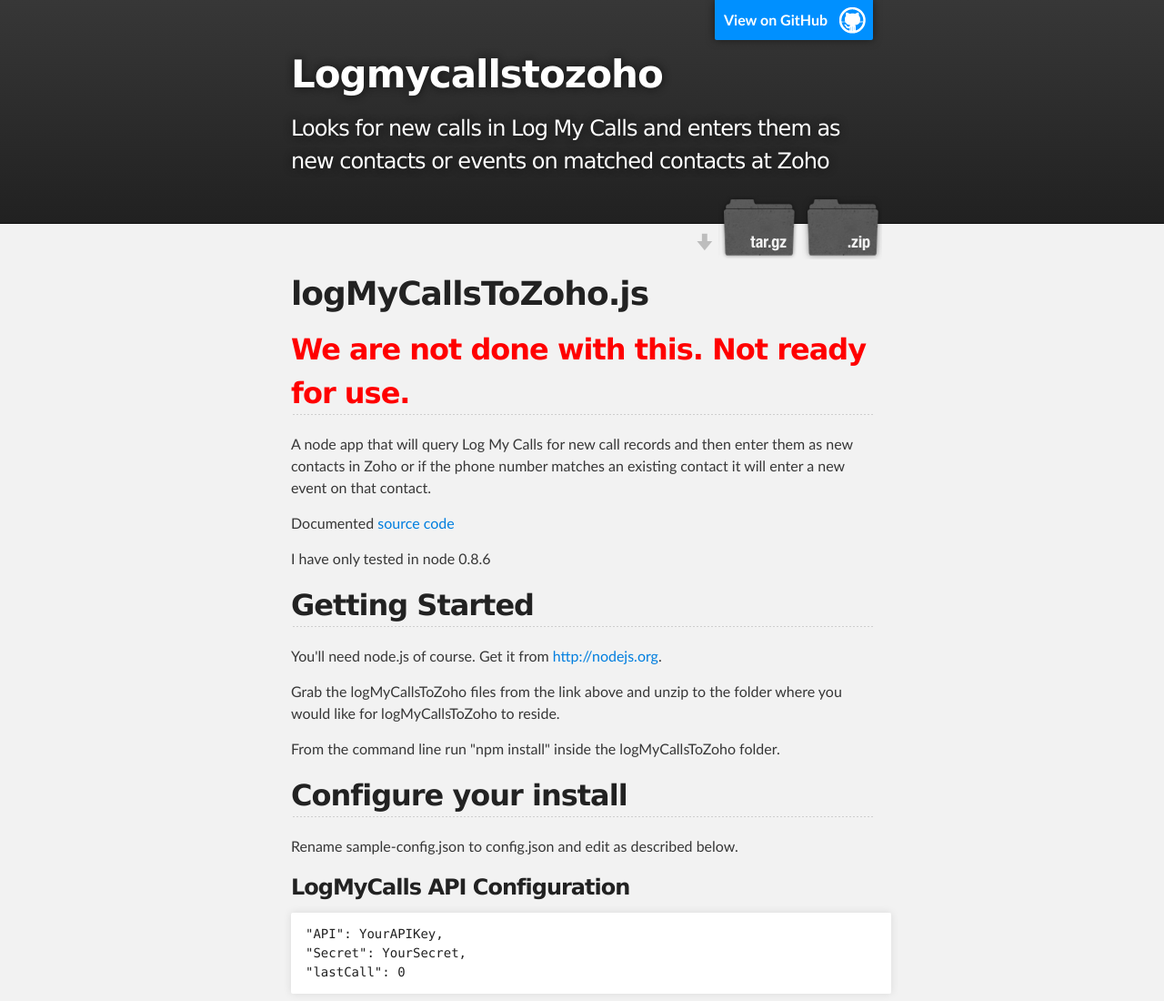
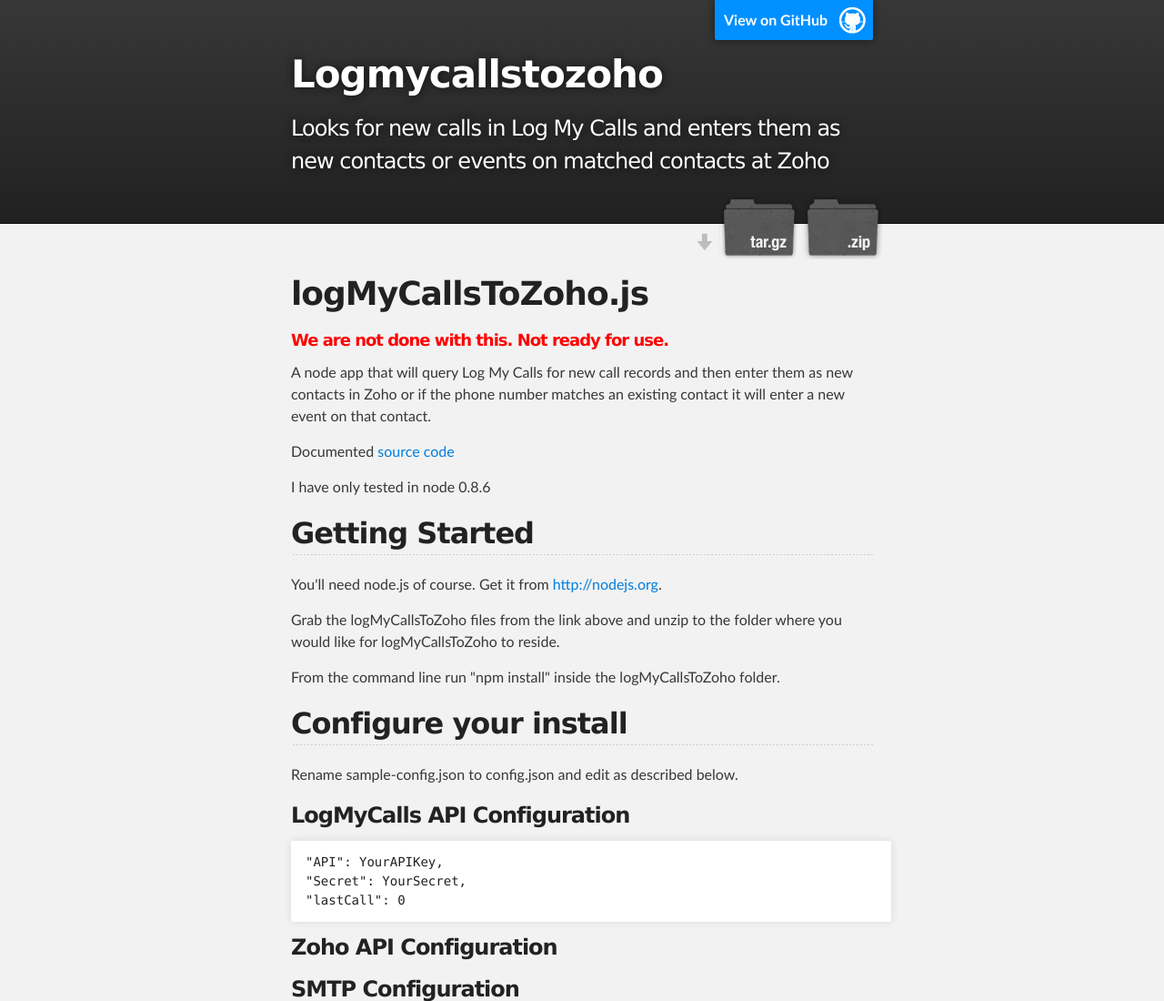
Before and after one commit to dtex/logMyCallsToZoho, a plain HTML site: page index.html in a window 1280 px wide. Shown: the top 1100 px of the page at 91% size. Drawn offline with Linux system fonts and the light colour scheme.

Commit message:
Style change

```diff
--- a/index.html
+++ b/index.html
@@ -33,7 +33,7 @@
       <section id="main_content" class="inner">
         <h1>logMyCallsToZoho.js</h1>
 
-        <h2 style="color:red;">We are not done with this. Not ready for use.</h2>
+        <h5 style="color:red;">We are not done with this. Not ready for use.</h5>
 
 <p>A node app that will query Log My Calls for new call records and then enter them as new contacts in Zoho or if the phone number matches an existing contact it will enter a new event on that contact.</p>
 
```
